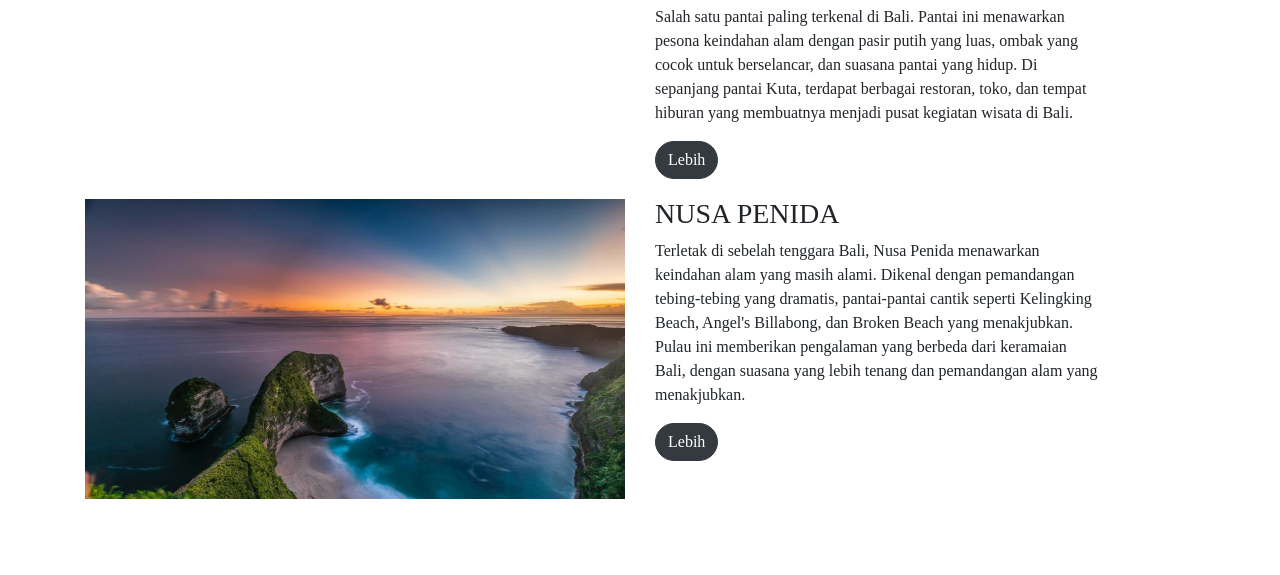
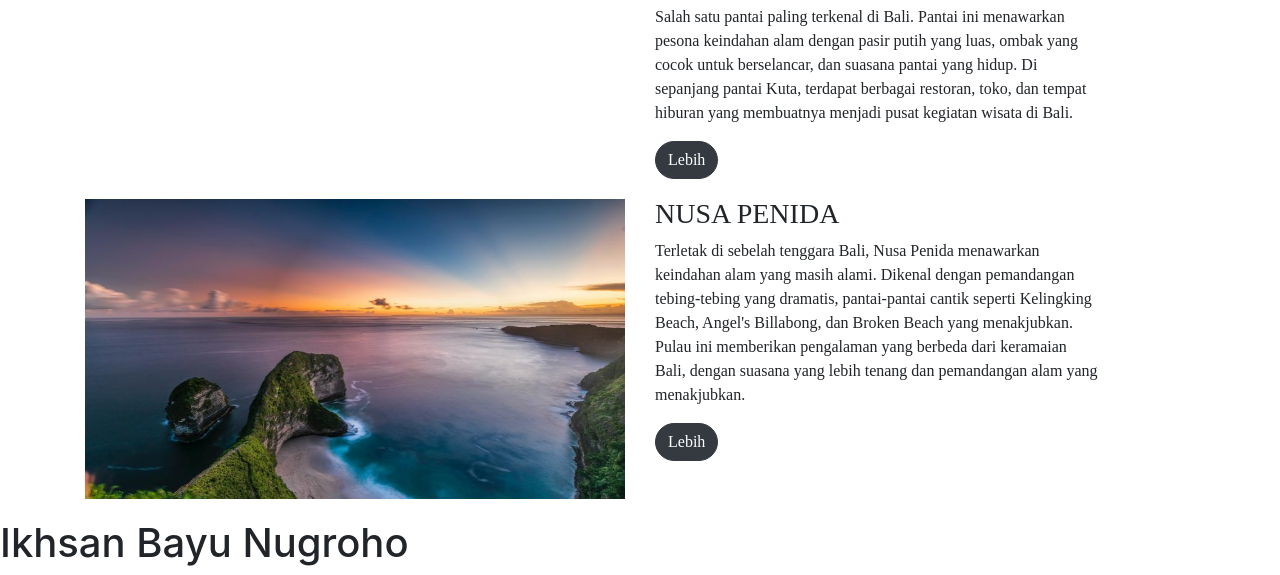
Before and after one commit to Sainhasan/BAli, a plain HTML site: page index.html in a window 1280 px wide. Shown: the part 3129-3704 px from the top of the page. Before the commit the page ends 3648 px from the top, so only its background shows below. Drawn offline with nearby package versions, Linux system fonts and the light colour scheme.

Commit message:
Update 1 index.html

```diff
--- a/index.html
+++ b/index.html
@@ -254,6 +254,6 @@
 
             <!-- --- -->
         </div>
-    <!-- ######## -->
+                <h1>Ikhsan Bayu Nugroho</h1>
 </body>
 </html>
```
